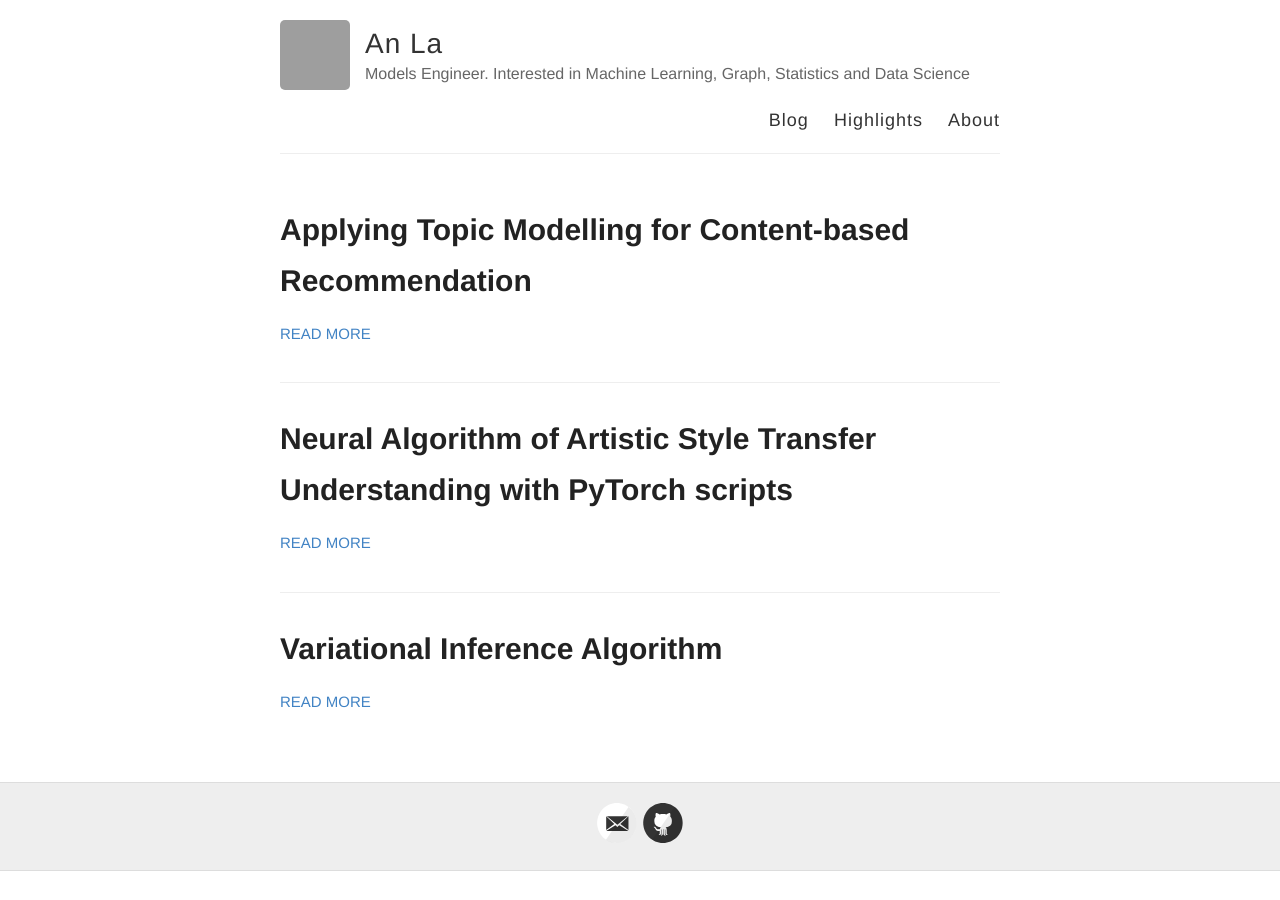
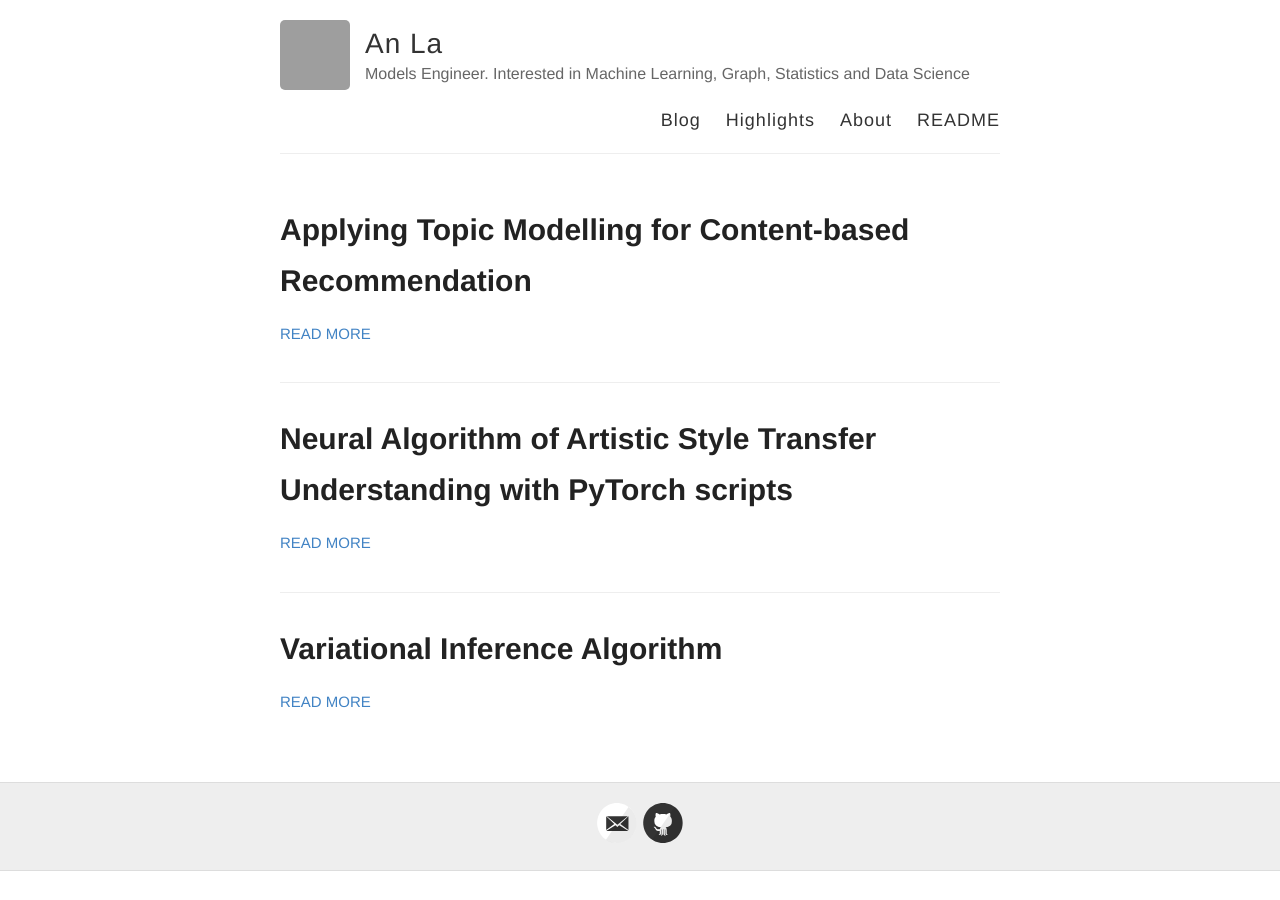
Before and after one commit to anla11/anla11.github.io, a Jekyll site: the page built from index.html, in a window 1280 px wide. Built offline with Jekyll 4.4.1, drawn with Linux system fonts in a browser that asks for light colours; grey boxes are pictures that could not be loaded.

Commit message:
test pages

```diff
--- a/_layouts/default.html
+++ b/_layouts/default.html
@@ -30,6 +30,7 @@
             <a href="{{ site.baseurl }}/">Blog</a>
             <a href="{{ site.baseurl }}/highlights">Highlights</a>
             <a href="{{ site.baseurl }}/about/">About</a>
+	    <a href="{{ site.baseurl }}/README/">README</a>
           </nav>
         </header>
       </div>
```
